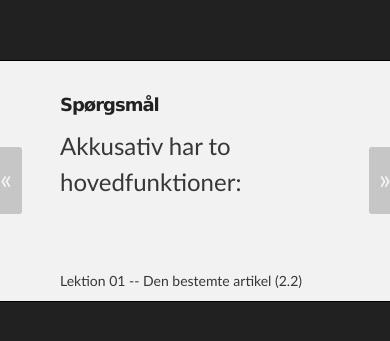
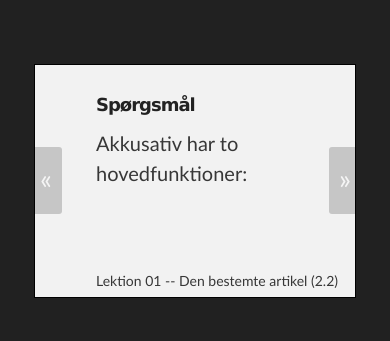
Before and after one commit to stenskjaer/stenskjaer.github.io, a plain HTML site: page slides/echo/Lektion 12 -- Kasusbrug (12).html in a window 390 px wide. Shown: the part 241-582 px from the top of the page. Drawn offline with Linux system fonts and the light colour scheme.

Commit message:
Added a smaller style on small screens

```diff
--- a/stylesheets/stylesheet.css
+++ b/stylesheets/stylesheet.css
@@ -424,6 +424,24 @@ Small Device Styles
     max-width: 480px;
   }
 
+  #slide-wrap .inner {
+	  min-width: 320px;
+	  max-width: 480px;
+	  border: 1px black solid;
+	  background: #f2f2f2;
+	  padding: 0;
+	  max-height: 280px;
+  }
+
+  .bss-slides {
+	  height: 200px;
+  }
+
+  .bss-slides p {
+	  font-size: 20px;
+  }
+
+
   #project_title {
   font-size: 32px;
   }
```
